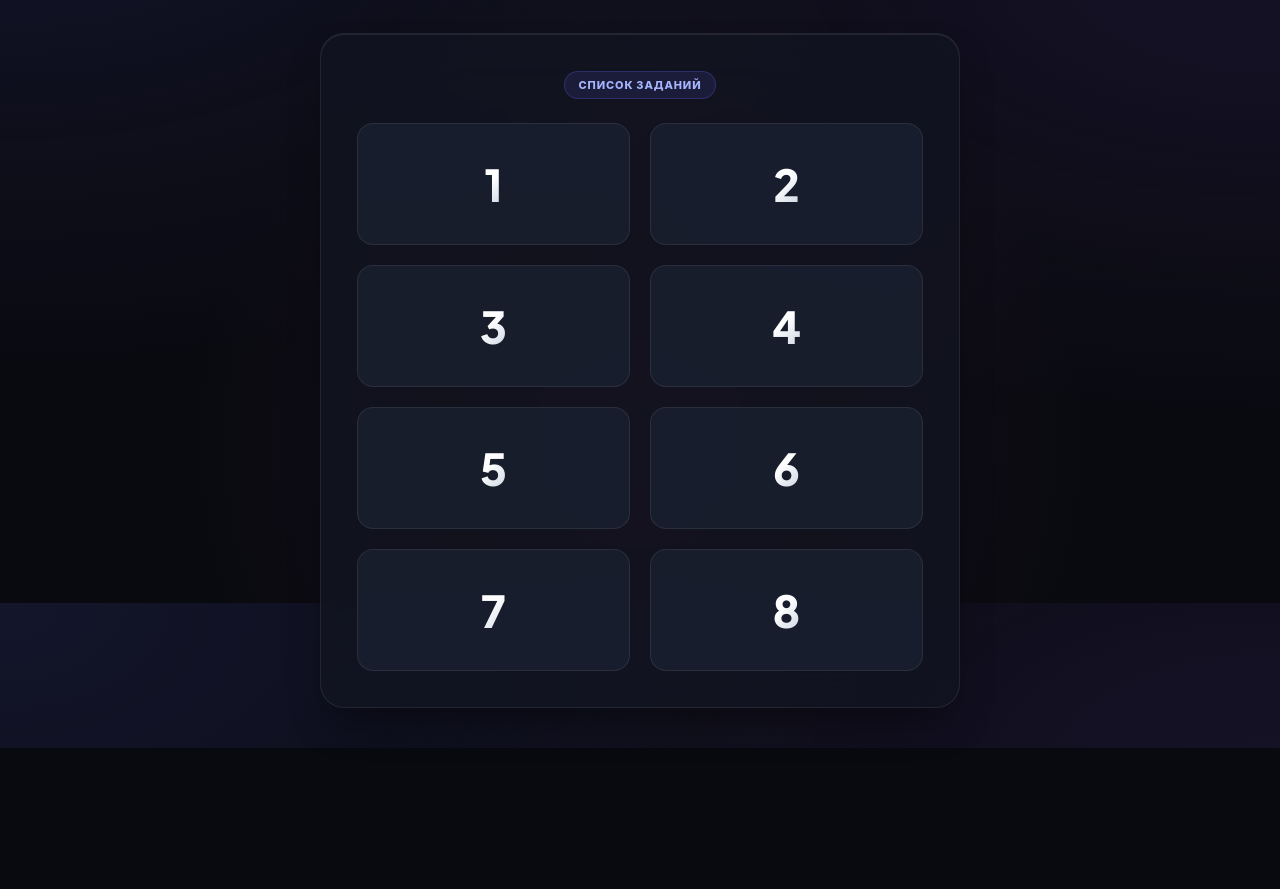
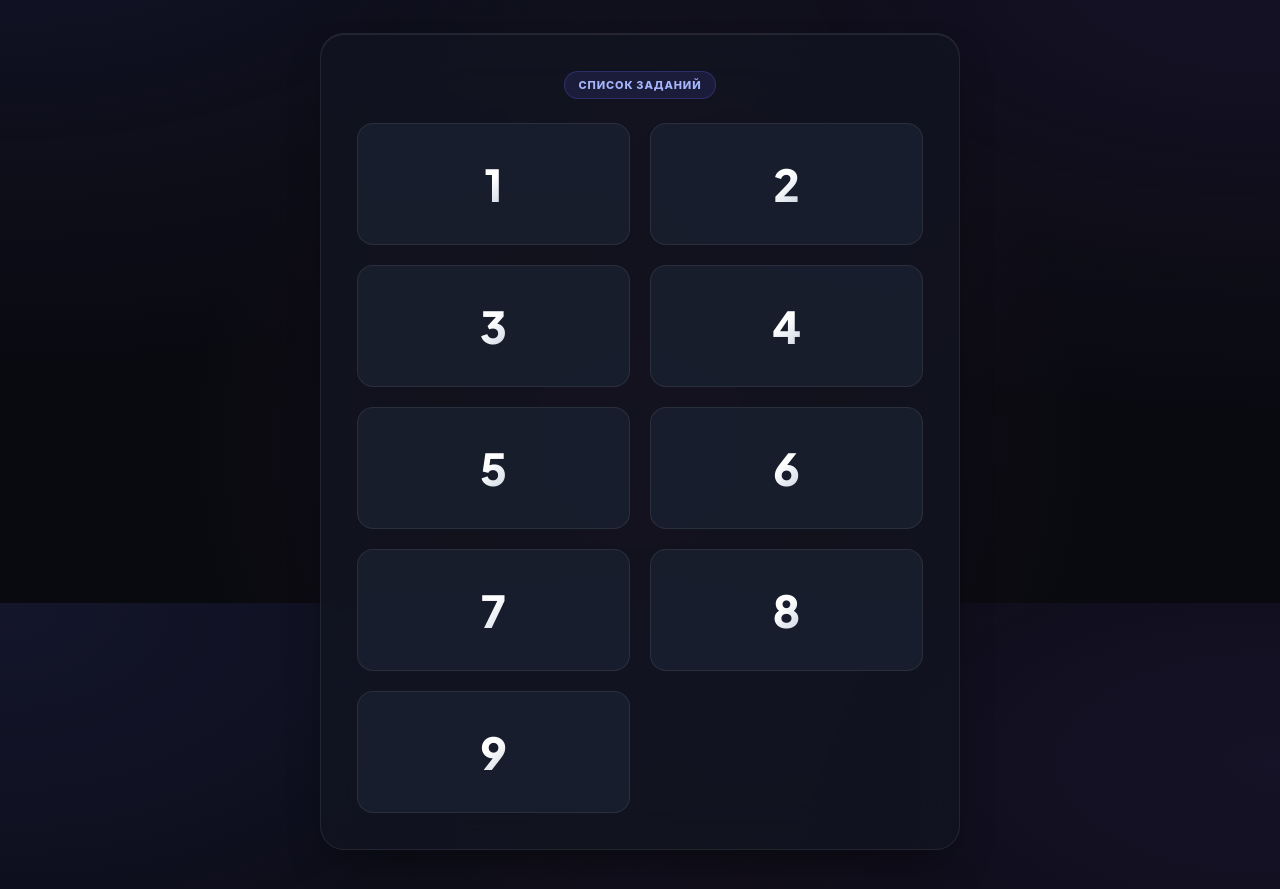
Before and after one commit to zreirby/2027, a plain HTML site: page index.html in a window 1280 px wide. Shown: the part 197-1086 px from the top of the page. Before the commit the page ends 945 px from the top, so only its background shows below. Drawn offline with Linux system fonts and the light colour scheme.

Commit message:
Update index.html

```diff
--- a/index.html
+++ b/index.html
@@ -274,6 +274,10 @@
         <span class="btn-num">8</span>
         </a>
 
+        <a href="dz10/dz11.html" class="nav-btn">
+        <span class="btn-num">9</span>
+        </a>
+
       </div>
     </div>
   </main>
```
